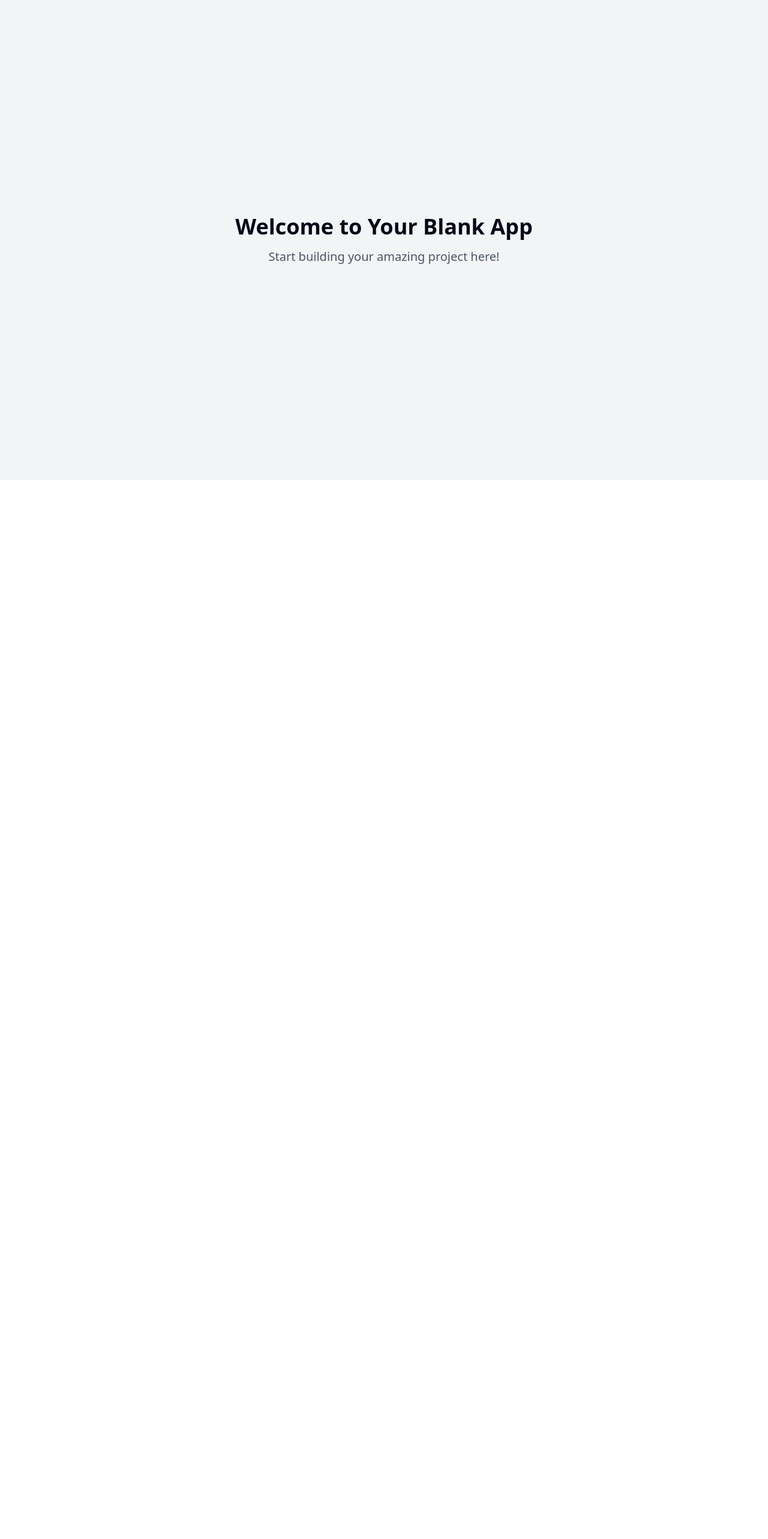
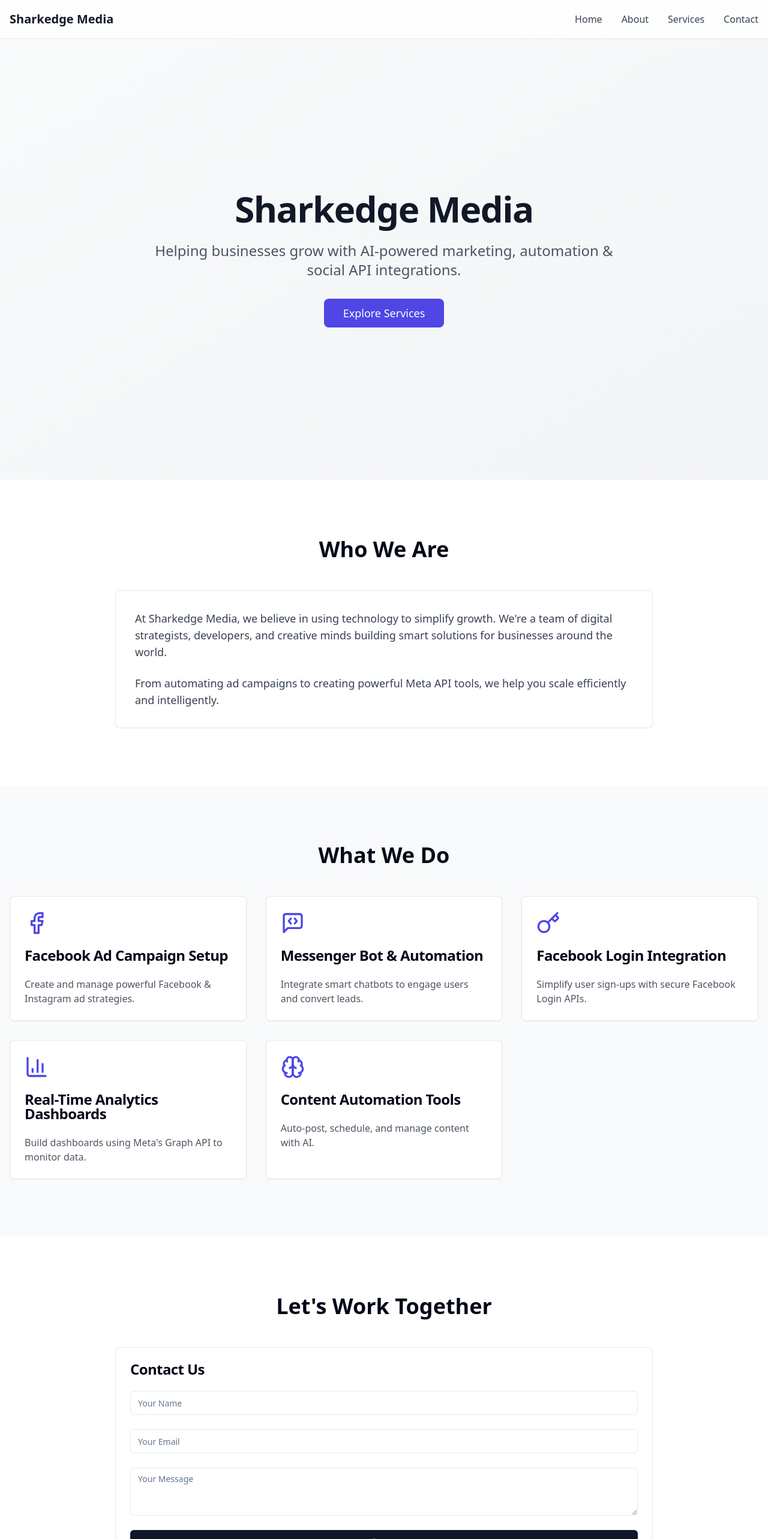
Before and after one commit to SrijaVuppala295/SharkEdge-Media, a React (Vite) app: page / in a window 1280 px wide. Shown: the top 2566 px of the page at 60% size. Before the commit the page ends 800 px from the top, so only its background shows below. Built offline with nearby package versions, Linux system fonts and the light colour scheme.

Commit message:
feat: Implement website sections and UI
Implement the website sections as described in the prompt, including the hero section, about us, services, privacy policy, terms & conditions, and contact us sections. Integrate shadcn UI and Tailwind CSS for styling and responsiveness.

```diff
--- /dev/null
+++ b/src/components/sections/About.tsx
@@ -0,0 +1,24 @@
+
+import { Card, CardContent } from "@/components/ui/card";
+
+const About = () => {
+  return (
+    <section id="about" className="py-24 bg-white">
+      <div className="container mx-auto px-4">
+        <h2 className="text-4xl font-bold text-center mb-12">Who We Are</h2>
+        <Card className="max-w-4xl mx-auto">
+          <CardContent className="p-8">
+            <p className="text-lg text-gray-700 mb-6">
+              At Sharkedge Media, we believe in using technology to simplify growth. We're a team of digital strategists, developers, and creative minds building smart solutions for businesses around the world.
+            </p>
+            <p className="text-lg text-gray-700">
+              From automating ad campaigns to creating powerful Meta API tools, we help you scale efficiently and intelligently.
+            </p>
+          </CardContent>
+        </Card>
+      </div>
+    </section>
+  );
+};
+
+export default About;
--- /dev/null
+++ b/src/components/sections/Contact.tsx
@@ -0,0 +1,76 @@
+
+import { useState } from "react";
+import { Card, CardContent, CardHeader, CardTitle } from "@/components/ui/card";
+import { Input } from "@/components/ui/input";
+import { Textarea } from "@/components/ui/textarea";
+import { Button } from "@/components/ui/button";
+import { Mail, Globe } from "lucide-react";
+
+const Contact = () => {
+  const [formData, setFormData] = useState({
+    name: "",
+    email: "",
+    message: "",
+  });
+
+  const handleSubmit = (e: React.FormEvent) => {
+    e.preventDefault();
+    // Handle form submission here
+    console.log("Form submitted:", formData);
+  };
+
+  return (
+    <section id="contact" className="py-24 bg-white">
+      <div className="container mx-auto px-4">
+        <h2 className="text-4xl font-bold text-center mb-12">Let's Work Together</h2>
+        <div className="max-w-4xl mx-auto">
+          <Card>
+            <CardHeader>
+              <CardTitle>Contact Us</CardTitle>
+            </CardHeader>
+            <CardContent>
+              <form onSubmit={handleSubmit} className="space-y-6">
+                <div>
+                  <Input
+                    placeholder="Your Name"
+                    value={formData.name}
+                    onChange={(e) => setFormData({ ...formData, name: e.target.value })}
+                  />
+                </div>
+                <div>
+                  <Input
+                    type="email"
+                    placeholder="Your Email"
+                    value={formData.email}
+                    onChange={(e) => setFormData({ ...formData, email: e.target.value })}
+                  />
+                </div>
+                <div>
+                  <Textarea
+                    placeholder="Your Message"
+                    value={formData.message}
+                    onChange={(e) => setFormData({ ...formData, message: e.target.value })}
+                  />
+                </div>
+                <Button type="submit" className="w-full">Send Message</Button>
+              </form>
+
+              <div className="mt-8 space-y-4">
+                <div className="flex items-center gap-2 text-gray-600">
+                  <Mail className="w-5 h-5" />
+                  <a href="mailto:support@sharkedgemedia.com">support@sharkedgemedia.com</a>
+                </div>
+                <div className="flex items-center gap-2 text-gray-600">
+                  <Globe className="w-5 h-5" />
+                  <a href="https://www.sharkedgemedia.com">www.sharkedgemedia.com</a>
+                </div>
+              </div>
+            </CardContent>
+          </Card>
+        </div>
+      </div>
+    </section>
+  );
+};
+
+export default Contact;
--- /dev/null
+++ b/src/components/sections/Footer.tsx
@@ -0,0 +1,34 @@
+
+const Footer = () => {
+  return (
+    <footer className="bg-gray-900 text-gray-300">
+      <div className="container mx-auto px-4 py-12">
+        <div className="grid grid-cols-1 md:grid-cols-2 gap-8">
+          <div>
+            <h3 className="text-xl font-bold mb-4">Privacy Policy</h3>
+            <p className="text-sm">
+              At Sharkedge Media, we respect your privacy. We collect minimal data, only for service delivery, analytics, or communication purposes. No user data is ever sold or misused.
+            </p>
+            <p className="text-sm mt-2">
+              Contact us at: support@sharkedgemedia.com
+            </p>
+          </div>
+          <div>
+            <h3 className="text-xl font-bold mb-4">Terms & Conditions</h3>
+            <p className="text-sm">
+              By using this site and our services, you agree to abide by our standard terms of service. All tools and services are provided as-is.
+            </p>
+            <p className="text-sm mt-2">
+              Sharkedge Media is not liable for platform policy changes or account issues on Facebook, Meta, or other third-party services.
+            </p>
+          </div>
+        </div>
+        <div className="mt-8 pt-8 border-t border-gray-800 text-center">
+          <p className="text-sm">© {new Date().getFullYear()} Sharkedge Media. All rights reserved.</p>
+        </div>
+      </div>
+    </footer>
+  );
+};
+
+export default Footer;
--- /dev/null
+++ b/src/components/sections/Hero.tsx
@@ -0,0 +1,29 @@
+
+import { Button } from "@/components/ui/button";
+
+const Hero = () => {
+  const scrollToServices = () => {
+    document.getElementById("services")?.scrollIntoView({ behavior: "smooth" });
+  };
+
+  return (
+    <section id="home" className="min-h-screen flex items-center justify-center bg-gradient-to-br from-gray-50 to-gray-100 pt-16">
+      <div className="container mx-auto px-4 py-16 text-center">
+        <h1 className="text-5xl md:text-6xl font-bold text-gray-900 mb-6 tracking-tight">
+          Sharkedge Media
+        </h1>
+        <p className="text-xl md:text-2xl text-gray-600 max-w-3xl mx-auto mb-8">
+          Helping businesses grow with AI-powered marketing, automation & social API integrations.
+        </p>
+        <Button
+          onClick={scrollToServices}
+          className="bg-indigo-600 hover:bg-indigo-700 text-white px-8 py-6 rounded-lg text-lg"
+        >
+          Explore Services
+        </Button>
+      </div>
+    </section>
+  );
+};
+
+export default Hero;
--- /dev/null
+++ b/src/components/sections/Services.tsx
@@ -0,0 +1,56 @@
+
+import { Card, CardContent, CardHeader, CardTitle } from "@/components/ui/card";
+import { MessageSquareCode, Facebook, Key, BarChart3, Brain } from "lucide-react";
+
+const services = [
+  {
+    icon: Facebook,
+    title: "Facebook Ad Campaign Setup",
+    description: "Create and manage powerful Facebook & Instagram ad strategies.",
+  },
+  {
+    icon: MessageSquareCode,
+    title: "Messenger Bot & Automation",
+    description: "Integrate smart chatbots to engage users and convert leads.",
+  },
+  {
+    icon: Key,
+    title: "Facebook Login Integration",
+    description: "Simplify user sign-ups with secure Facebook Login APIs.",
+  },
+  {
+    icon: BarChart3,
+    title: "Real-Time Analytics Dashboards",
+    description: "Build dashboards using Meta's Graph API to monitor data.",
+  },
+  {
+    icon: Brain,
+    title: "Content Automation Tools",
+    description: "Auto-post, schedule, and manage content with AI.",
+  },
+];
+
+const Services = () => {
+  return (
+    <section id="services" className="py-24 bg-gray-50">
+      <div className="container mx-auto px-4">
+        <h2 className="text-4xl font-bold text-center mb-12">What We Do</h2>
+        <div className="grid grid-cols-1 md:grid-cols-2 lg:grid-cols-3 gap-8">
+          {services.map((service) => (
+            <Card key={service.title} className="hover:shadow-lg transition-shadow">
+              <CardHeader>
+                <service.icon className="w-10 h-10 text-indigo-600 mb-4" />
+                <CardTitle>{service.title}</CardTitle>
+              </CardHeader>
+              <CardContent>
+                <p className="text-gray-600">{service.description}</p>
+              </CardContent>
+            </Card>
+          ))}
+        </div>
+      </div>
+    </section>
+  );
+};
+
+export default Services;
--- /dev/null
+++ b/src/components/ui/navigation.tsx
@@ -0,0 +1,44 @@
+
+import React from "react";
+import { cn } from "@/lib/utils";
+
+interface NavigationProps {
+  className?: string;
+}
+
+const Navigation = ({ className }: NavigationProps) => {
+  const scrollToSection = (sectionId: string) => {
+    const element = document.getElementById(sectionId);
+    element?.scrollIntoView({ behavior: "smooth" });
+  };
+
+  return (
+    <nav className={cn("fixed top-0 left-0 right-0 z-50 bg-white/80 backdrop-blur-md border-b", className)}>
+      <div className="container mx-auto px-4">
+        <div className="flex items-center justify-between h-16">
+          <div className="flex-shrink-0">
+            <span className="text-xl font-bold text-gray-900">Sharkedge Media</span>
+          </div>
+          <div className="hidden md:block">
+            <div className="ml-10 flex items-center space-x-8">
+              <button onClick={() => scrollToSection("home")} className="text-gray-700 hover:text-gray-900">
+                Home
+              </button>
+              <button onClick={() => scrollToSection("about")} className="text-gray-700 hover:text-gray-900">
+                About
+              </button>
+              <button onClick={() => scrollToSection("services")} className="text-gray-700 hover:text-gray-900">
+                Services
+              </button>
+              <button onClick={() => scrollToSection("contact")} className="text-gray-700 hover:text-gray-900">
+                Contact
+              </button>
+            </div>
+          </div>
+        </div>
+      </div>
+    </nav>
+  );
+};
+
+export default Navigation;
--- a/src/pages/Index.tsx
+++ b/src/pages/Index.tsx
@@ -1,12 +1,20 @@
-// Update this page (the content is just a fallback if you fail to update the page)
+
+import Navigation from "@/components/ui/navigation";
+import Hero from "@/components/sections/Hero";
+import About from "@/components/sections/About";
+import Services from "@/components/sections/Services";
+import Contact from "@/components/sections/Contact";
+import Footer from "@/components/sections/Footer";
 
 const Index = () => {
   return (
-    <div className="min-h-screen flex items-center justify-center bg-gray-100">
-      <div className="text-center">
-        <h1 className="text-4xl font-bold mb-4">Welcome to Your Blank App</h1>
-        <p className="text-xl text-gray-600">Start building your amazing project here!</p>
-      </div>
+    <div className="min-h-screen">
+      <Navigation />
+      <Hero />
+      <About />
+      <Services />
+      <Contact />
+      <Footer />
     </div>
   );
 };
```
